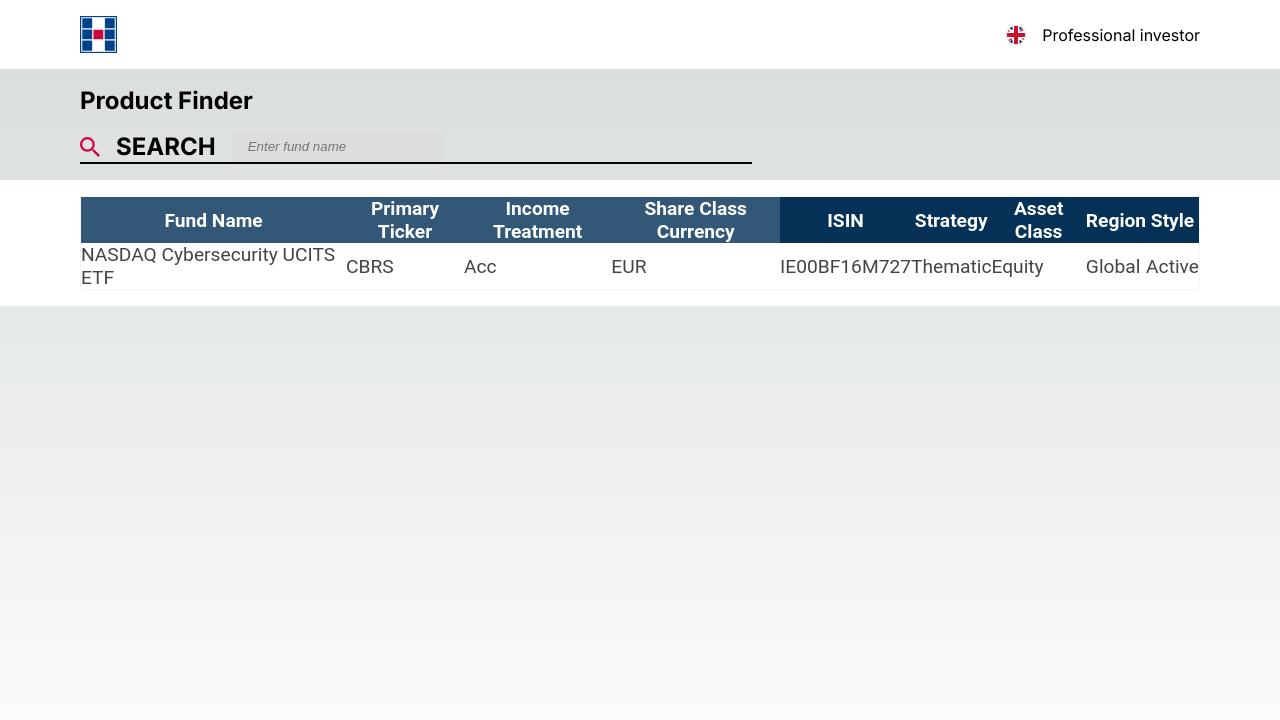
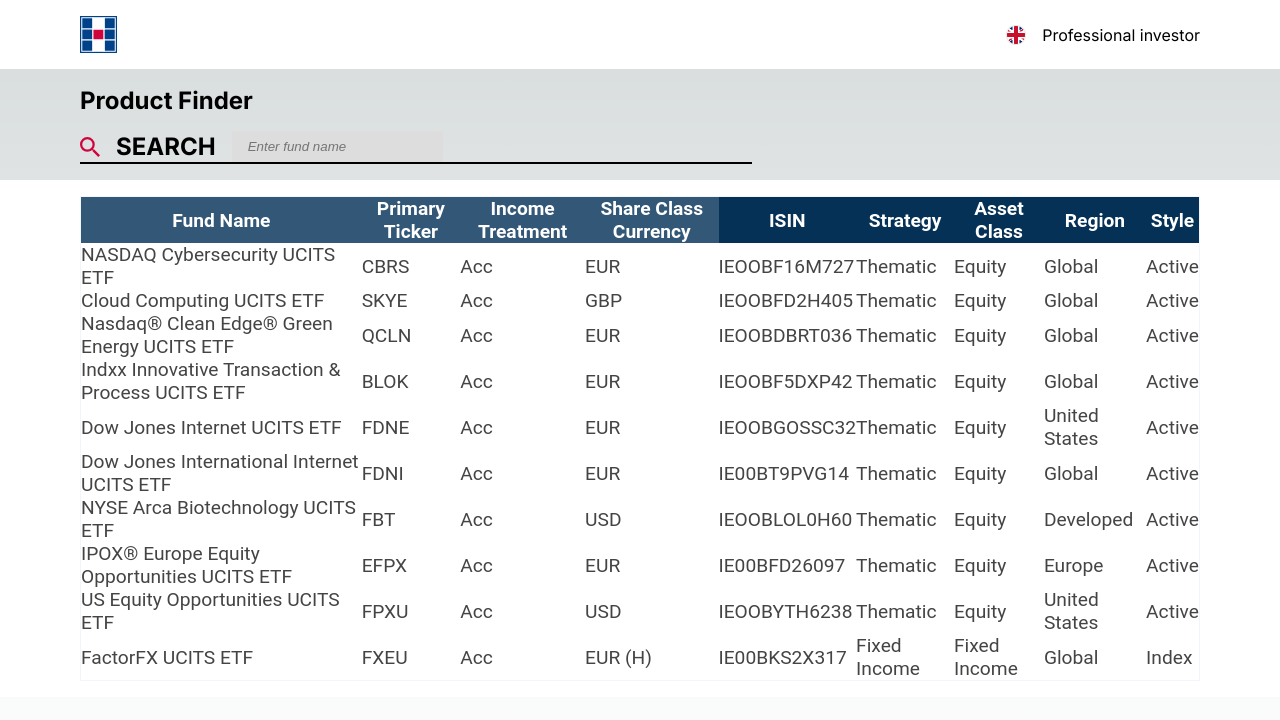
Before and after one commit to Majestom/huguenots, a Next.js app: page / in a window 1280 px wide. Shown: the top 720 px of the page. Built offline with nearby package versions, Linux system fonts and the light colour scheme.

Commit message:
Update data.

```diff
--- a/src/app/data/tableData.json
+++ b/src/app/data/tableData.json
@@ -1,88 +1,430 @@
 {
-  "headers":[
+  "headers": [
     {
-      "name":"Fund Name",
-      "key":"fundName",
-      "position":"left"
+      "name": "Fund Name",
+      "key": "fundName",
+      "position": "left"
     },
     {
-      "name":"Primary Ticker",
-      "key":"primaryTicker",
-      "position":"left"
+      "name": "Primary Ticker",
+      "key": "primaryTicker",
+      "position": "left"
     },
     {
-      "name":"Income Treatment",
-      "key":"incomeTreatment",
-      "position":"left"
+      "name": "Income Treatment",
+      "key": "incomeTreatment",
+      "position": "left"
     },
     {
-      "name":"Share Class Currency",
-      "key":"shareClassCurrency",
-      "position":"left"
+      "name": "Share Class Currency",
+      "key": "shareClassCurrency",
+      "position": "left"
     },
     {
-      "name":"ISIN",
-      "key":"isin",
-      "position":"right"
+      "name": "ISIN",
+      "key": "isin",
+      "position": "right"
     },
     {
-      "name":"Strategy",
-      "key":"strategy",
-      "position":"right"
+      "name": "Strategy",
+      "key": "strategy",
+      "position": "right"
     },
     {
-      "name":"Asset Class",
-      "key":"assetClass",
-      "position":"right"
+      "name": "Asset Class",
+      "key": "assetClass",
+      "position": "right"
     },
     {
-      "name":"Region",
-      "key":"region",
-      "position":"right"
+      "name": "Region",
+      "key": "region",
+      "position": "right"
     },
     {
-      "name":"Style",
-      "key":"style",
-      "position":"right"
+      "name": "Style",
+      "key": "style",
+      "position": "right"
     }
   ],
-  "rows":[
+  "rows": [
     [
       {
-        "columnKey":"fundName",
-        "value":"NASDAQ Cybersecurity UCITS ETF"
+        "columnKey": "fundName",
+        "value": "NASDAQ Cybersecurity UCITS ETF"
       },
       {
-        "columnKey":"primaryTicker",
-        "value":"CBRS"
+        "columnKey": "primaryTicker",
+        "value": "CBRS"
       },
       {
-        "columnKey":"incomeTreatment",
-        "value":"Acc"
+        "columnKey": "incomeTreatment",
+        "value": "Acc"
       },
       {
-        "columnKey":"shareClassCurrency",
-        "value":"EUR"
+        "columnKey": "shareClassCurrency",
+        "value": "EUR"
       },
       {
-        "columnKey":"isin",
-        "value":"IE00BF16M727"
+        "columnKey": "isin",
+        "value": "IEOOBF16M727"
       },
       {
-        "columnKey":"strategy",
-        "value":"Thematic"
+        "columnKey": "strategy",
+        "value": "Thematic"
       },
       {
-        "columnKey":"assetClass",
-        "value":"Equity"
+        "columnKey": "assetClass",
+        "value": "Equity"
       },
       {
-        "columnKey":"region",
-        "value":"Global"
+        "columnKey": "region",
+        "value": "Global"
       },
       {
-        "columnKey":"style",
-        "value":"Active"
+        "columnKey": "style",
+        "value": "Active"
+      }
+    ],
+    [
+      {
+        "columnKey": "fundName",
+        "value": "Cloud Computing UCITS ETF"
+      },
+      {
+        "columnKey": "primaryTicker",
+        "value": "SKYE"
+      },
+      {
+        "columnKey": "incomeTreatment",
+        "value": "Acc"
+      },
+      {
+        "columnKey": "shareClassCurrency",
+        "value": "GBP"
+      },
+      {
+        "columnKey": "isin",
+        "value": "IEOOBFD2H405"
+      },
+      {
+        "columnKey": "strategy",
+        "value": "Thematic"
+      },
+      {
+        "columnKey": "assetClass",
+        "value": "Equity"
+      },
+      {
+        "columnKey": "region",
+        "value": "Global"
+      },
+      {
+        "columnKey": "style",
+        "value": "Active"
+      }
+    ],
+    [
+      {
+        "columnKey": "fundName",
+        "value": "Nasdaq® Clean Edge® Green Energy UCITS ETF"
+      },
+      {
+        "columnKey": "primaryTicker",
+        "value": "QCLN"
+      },
+      {
+        "columnKey": "incomeTreatment",
+        "value": "Acc"
+      },
+      {
+        "columnKey": "shareClassCurrency",
+        "value": "EUR"
+      },
+      {
+        "columnKey": "isin",
+        "value": "IEOOBDBRT036"
+      },
+      {
+        "columnKey": "strategy",
+        "value": "Thematic"
+      },
+      {
+        "columnKey": "assetClass",
+        "value": "Equity"
+      },
+      {
+        "columnKey": "region",
+        "value": "Global"
+      },
+      {
+        "columnKey": "style",
+        "value": "Active"
+      }
+    ],
+    [
+      {
+        "columnKey": "fundName",
+        "value": "Indxx Innovative Transaction & Process UCITS ETF"
+      },
+      {
+        "columnKey": "primaryTicker",
+        "value": "BLOK"
+      },
+      {
+        "columnKey": "incomeTreatment",
+        "value": "Acc"
+      },
+      {
+        "columnKey": "shareClassCurrency",
+        "value": "EUR"
+      },
+      {
+        "columnKey": "isin",
+        "value": "IEOOBF5DXP42"
+      },
+      {
+        "columnKey": "strategy",
+        "value": "Thematic"
+      },
+      {
+        "columnKey": "assetClass",
+        "value": "Equity"
+      },
+      {
+        "columnKey": "region",
+        "value": "Global"
+      },
+      {
+        "columnKey": "style",
+        "value": "Active"
+      }
+    ],
+    [
+      {
+        "columnKey": "fundName",
+        "value": "Dow Jones Internet UCITS ETF"
+      },
+      {
+        "columnKey": "primaryTicker",
+        "value": "FDNE"
+      },
+      {
+        "columnKey": "incomeTreatment",
+        "value": "Acc"
+      },
+      {
+        "columnKey": "shareClassCurrency",
+        "value": "EUR"
+      },
+      {
+        "columnKey": "isin",
+        "value": "IEOOBGOSSC32"
+      },
+      {
+        "columnKey": "strategy",
+        "value": "Thematic"
+      },
+      {
+        "columnKey": "assetClass",
+        "value": "Equity"
+      },
+      {
+        "columnKey": "region",
+        "value": "United States"
+      },
+      {
+        "columnKey": "style",
+        "value": "Active"
+      }
+    ],
+    [
+      {
+        "columnKey": "fundName",
+        "value": "Dow Jones International Internet UCITS ETF"
+      },
+      {
+        "columnKey": "primaryTicker",
+        "value": "FDNI"
+      },
+      {
+        "columnKey": "incomeTreatment",
+        "value": "Acc"
+      },
+      {
+        "columnKey": "shareClassCurrency",
+        "value": "EUR"
+      },
+      {
+        "columnKey": "isin",
+        "value": "IE00BT9PVG14"
+      },
+      {
+        "columnKey": "strategy",
+        "value": "Thematic"
+      },
+      {
+        "columnKey": "assetClass",
+        "value": "Equity"
+      },
+      {
+        "columnKey": "region",
+        "value": "Global"
+      },
+      {
+        "columnKey": "style",
+        "value": "Active"
+      }
+    ],
+    [
+      {
+        "columnKey": "fundName",
+        "value": "NYSE Arca Biotechnology UCITS ETF"
+      },
+      {
+        "columnKey": "primaryTicker",
+        "value": "FBT"
+      },
+      {
+        "columnKey": "incomeTreatment",
+        "value": "Acc"
+      },
+      {
+        "columnKey": "shareClassCurrency",
+        "value": "USD"
+      },
+      {
+        "columnKey": "isin",
+        "value": "IEOOBLOL0H60"
+      },
+      {
+        "columnKey": "strategy",
+        "value": "Thematic"
+      },
+      {
+        "columnKey": "assetClass",
+        "value": "Equity"
+      },
+      {
+        "columnKey": "region",
+        "value": "Developed"
+      },
+      {
+        "columnKey": "style",
+        "value": "Active"
+      }
+    ],
+    [
+      {
+        "columnKey": "fundName",
+        "value": "IPOX® Europe Equity Opportunities UCITS ETF"
+      },
+      {
+        "columnKey": "primaryTicker",
+        "value": "EFPX"
+      },
+      {
+        "columnKey": "incomeTreatment",
+        "value": "Acc"
+      },
+      {
+        "columnKey": "shareClassCurrency",
+        "value": "EUR"
+      },
+      {
+        "columnKey": "isin",
+        "value": "IE00BFD26097"
+      },
+      {
+        "columnKey": "strategy",
+        "value": "Thematic"
+      },
+      {
+        "columnKey": "assetClass",
+        "value": "Equity"
+      },
+      {
+        "columnKey": "region",
+        "value": "Europe"
+      },
+      {
+        "columnKey": "style",
+        "value": "Active"
+      }
+    ],
+    [
+      {
+        "columnKey": "fundName",
+        "value": "US Equity Opportunities UCITS ETF"
+      },
+      {
+        "columnKey": "primaryTicker",
+        "value": "FPXU"
+      },
+      {
+        "columnKey": "incomeTreatment",
+        "value": "Acc"
+      },
+      {
+        "columnKey": "shareClassCurrency",
+        "value": "USD"
+      },
+      {
+        "columnKey": "isin",
+        "value": "IEOOBYTH6238"
+      },
+      {
+        "columnKey": "strategy",
+        "value": "Thematic"
+      },
+      {
+        "columnKey": "assetClass",
+        "value": "Equity"
+      },
+      {
+        "columnKey": "region",
+        "value": "United States"
+      },
+      {
+        "columnKey": "style",
+        "value": "Active"
+      }
+    ],
+    [
+      {
+        "columnKey": "fundName",
+        "value": "FactorFX UCITS ETF"
+      },
+      {
+        "columnKey": "primaryTicker",
+        "value": "FXEU"
+      },
+      {
+        "columnKey": "incomeTreatment",
+        "value": "Acc"
+      },
+      {
+        "columnKey": "shareClassCurrency",
+        "value": "EUR (H)"
+      },
+      {
+        "columnKey": "isin",
+        "value": "IE00BKS2X317"
+      },
+      {
+        "columnKey": "strategy",
+        "value": "Fixed Income"
+      },
+      {
+        "columnKey": "assetClass",
+        "value": "Fixed Income"
+      },
+      {
+        "columnKey": "region",
+        "value": "Global"
+      },
+      {
+        "columnKey": "style",
+        "value": "Index"
       }
     ]
   ]
```
Also changed, not shown: src/app/page.tsx (+0 -90 lines).
